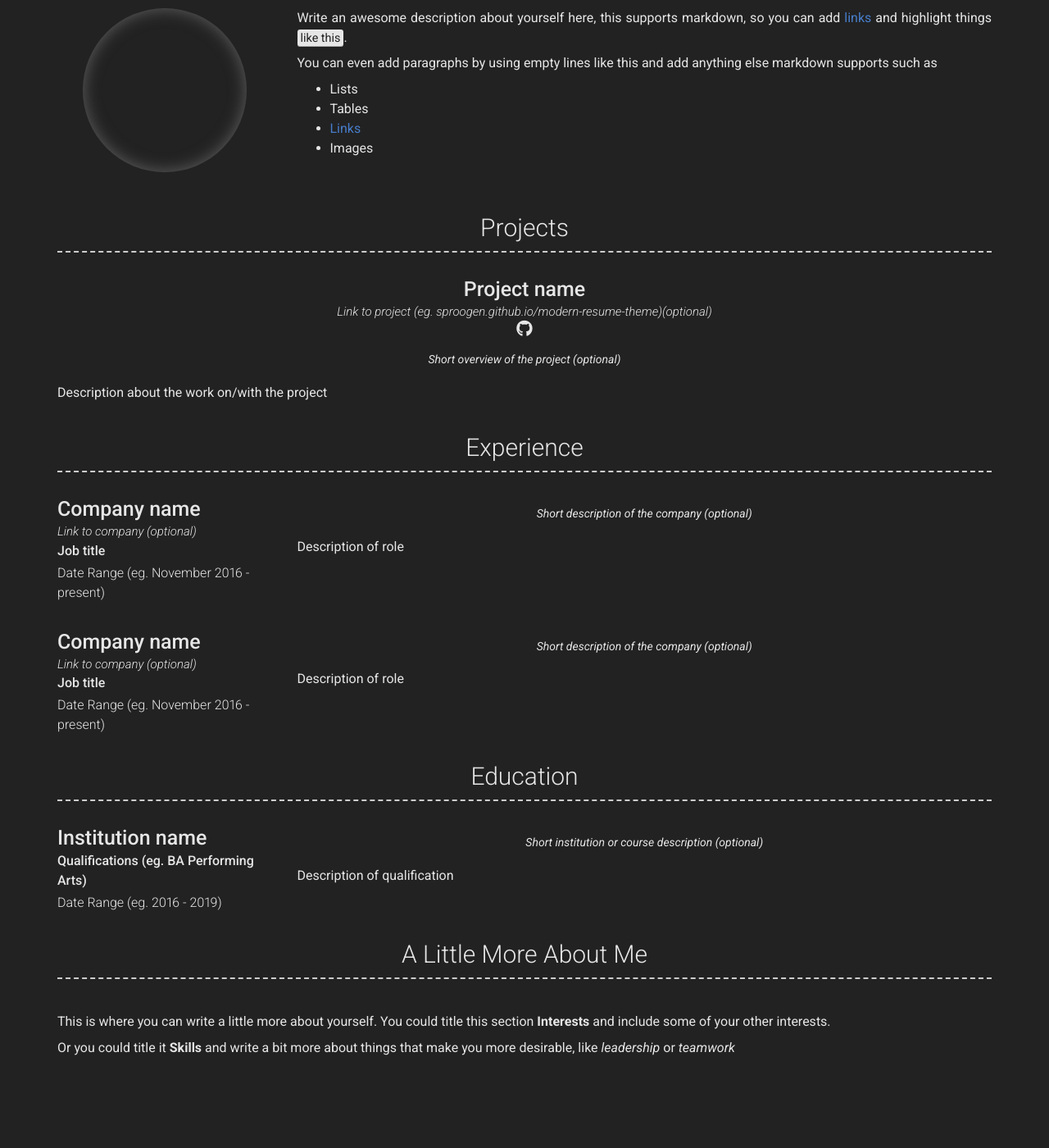
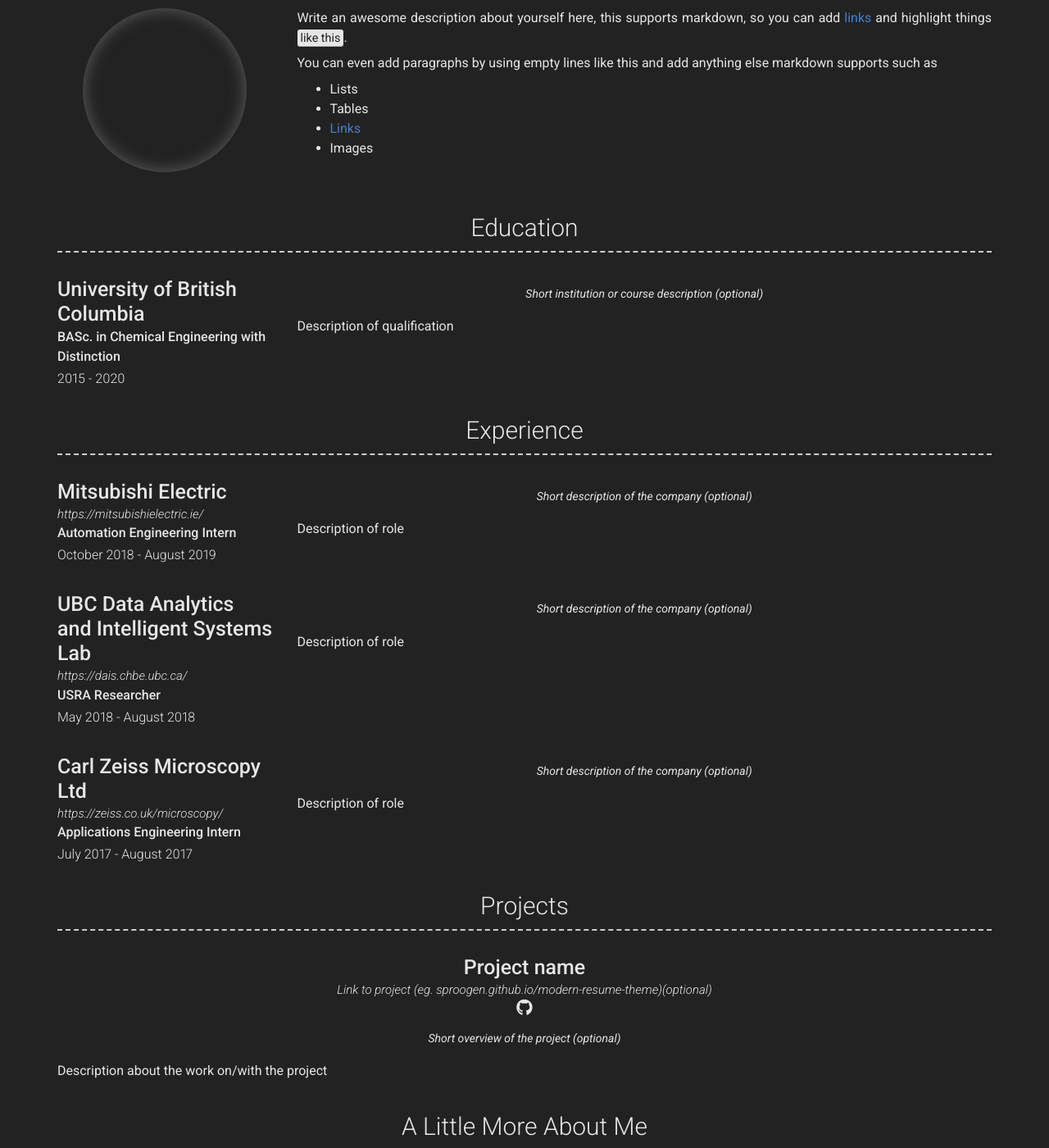
Before and after one commit to shams-n/markdowncv, a Jekyll site: the page built from index.md, in a window 1280 px wide and 1400 px high, scrolled down 269 px. Shown: the whole window at 82% size. Built offline with Jekyll 4.4.1, drawn with Linux system fonts in a browser that asks for light colours; nearby versions of some CDN libraries.

Commit message:
rearrange

```diff
--- a/_data/education.yml
+++ b/_data/education.yml
@@ -1,8 +1,8 @@
 # Education Template
 - layout: left
-  name: Institution name
-  dates: Date Range (eg. 2016 - 2019)
-  qualification: Qualifications (eg. BA Performing Arts)
+  name: University of British Columbia
+  dates: 2015 - 2020
+  qualification: BASc. in Chemical Engineering with Distinction
   quote: >
     Short institution or course description (optional)
   description: | # this will include new lines to allow paragraphs
--- a/_data/experience.yml
+++ b/_data/experience.yml
@@ -1,20 +1,30 @@
 # Experience template
 - layout: left
-  company: Company name
-  link: Link to company (optional)
-  job_title: Job title
-  dates: Date Range (eg. November 2016 - present)
+  company: Mitsubishi Electric
+  link: https://mitsubishielectric.ie/
+  job_title: Automation Engineering Intern
+  dates: October 2018 - August 2019
   quote: >
    Short description of the company (optional)
   description: | # this will include new lines to allow paragraphs
     Description of role
 
 - layout: left
-  company: Company name
-  link: Link to company (optional)
-  job_title: Job title
-  dates: Date Range (eg. November 2016 - present)
+  company: UBC Data Analytics and Intelligent Systems Lab
+  link: https://dais.chbe.ubc.ca/
+  job_title: USRA Researcher
+  dates: May 2018 - August 2018
   quote: >
    Short description of the company (optional)
   description: | # this will include new lines to allow paragraphs
     Description of role
+
+- layout: left
+  company: Carl Zeiss Microscopy Ltd
+  link: https://zeiss.co.uk/microscopy/
+  job_title: Applications Engineering Intern
+  dates: July 2017 - August 2017
+  quote: >
+   Short description of the company (optional)
+  description: | # this will include new lines to allow paragraphs
+    Description of role
--- a/_layouts/default.html
+++ b/_layouts/default.html
@@ -16,16 +16,16 @@
 
       {%- include about.html -%}
 
-      {%- if site.data.projects.size > 0 -%}
-        {%- include projects.html -%}
+      {%- if site.data.education.size > 0 -%}
+        {%- include education.html -%}
       {%- endif -%}
 
       {%- if site.data.experience.size > 0 -%}
         {%- include experience.html -%}
       {%- endif -%}
 
-      {%- if site.data.education.size > 0 -%}
-        {%- include education.html -%}
+      {%- if site.data.projects.size > 0 -%}
+      {%- include projects.html -%}
       {%- endif -%}
 
       {%- if site.more_content -%}
```
Also changed, not shown: 1 other file.
